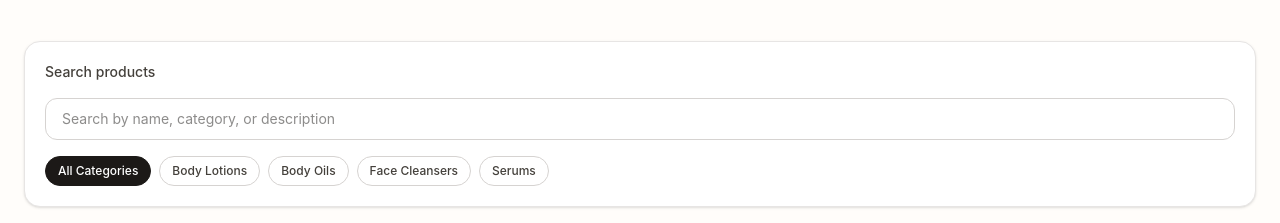
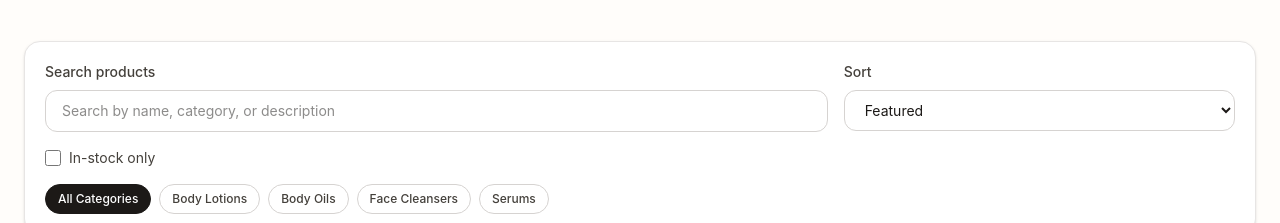
Before and after one commit to learngermanghana/timeless, a Next.js app: page /shop in a window 1280 px wide. Shown: the part 202-425 px from the top of the page. Built offline with nearby package versions, Linux system fonts and the light colour scheme; no server answers.

Commit message:
Fix Sedifex gallery sync and expand shop filters

```diff
--- a/components/shop-catalog.tsx
+++ b/components/shop-catalog.tsx
@@ -22,6 +22,8 @@ function matchesSearch(product: SedifexProduct, query: string) {
 export function ShopCatalog({ products }: ShopCatalogProps) {
   const [query, setQuery] = useState('');
   const [activeCategory, setActiveCategory] = useState(allCategoriesLabel);
+  const [stockOnly, setStockOnly] = useState(false);
+  const [sortBy, setSortBy] = useState<'featured' | 'price-low' | 'price-high' | 'name-asc'>('featured');
 
   const categories = useMemo(() => {
     const uniqueCategories = new Set(
@@ -32,18 +34,28 @@ export function ShopCatalog({ products }: ShopCatalogProps) {
   }, [products]);
 
   const filteredProducts = useMemo(() => {
-    return products.filter((product) => {
+    const matchedProducts = products.filter((product) => {
       const category = product.category?.trim() || 'Uncategorized';
       const categoryMatch = activeCategory === allCategoriesLabel || category === activeCategory;
       const queryMatch = matchesSearch(product, query.trim());
+      const stockMatch = !stockOnly || (product.stockCount ?? 0) > 0;
 
-      return categoryMatch && queryMatch;
+      return categoryMatch && queryMatch && stockMatch;
     });
-  }, [activeCategory, products, query]);
+
+    return matchedProducts.sort((a, b) => {
+      if (sortBy === 'name-asc') return a.name.localeCompare(b.name);
+      if (sortBy === 'price-low') return (a.price ?? Number.POSITIVE_INFINITY) - (b.price ?? Number.POSITIVE_INFINITY);
+      if (sortBy === 'price-high') return (b.price ?? Number.NEGATIVE_INFINITY) - (a.price ?? Number.NEGATIVE_INFINITY);
+      return 0;
+    });
+  }, [activeCategory, products, query, sortBy, stockOnly]);
 
   return (
     <div className='space-y-8'>
       <div className='space-y-4 rounded-2xl border border-stone-200 bg-white p-4 shadow-sm md:p-5'>
+        <div className='grid gap-4 md:grid-cols-[2fr_1fr]'>
+          <div className='space-y-2'>
             <label htmlFor='shop-search' className='block text-sm font-medium text-stone-700'>
               Search products
             </label>
@@ -55,6 +67,33 @@ export function ShopCatalog({ products }: ShopCatalogProps) {
               placeholder='Search by name, category, or description'
               className='w-full rounded-xl border border-stone-300 bg-white px-4 py-2.5 text-sm text-stone-900 outline-none ring-rose-200 transition focus:border-rose-400 focus:ring-2'
             />
+          </div>
+          <div className='space-y-2'>
+            <label htmlFor='shop-sort' className='block text-sm font-medium text-stone-700'>
+              Sort
+            </label>
+            <select
+              id='shop-sort'
+              value={sortBy}
+              onChange={(event) => setSortBy(event.target.value as 'featured' | 'price-low' | 'price-high' | 'name-asc')}
+              className='w-full rounded-xl border border-stone-300 bg-white px-4 py-2.5 text-sm text-stone-900 outline-none ring-rose-200 transition focus:border-rose-400 focus:ring-2'
+            >
+              <option value='featured'>Featured</option>
+              <option value='price-low'>Price: Low to High</option>
+              <option value='price-high'>Price: High to Low</option>
+              <option value='name-asc'>Name: A to Z</option>
+            </select>
+          </div>
+        </div>
+        <label className='inline-flex items-center gap-2 text-sm text-stone-700'>
+          <input
+            type='checkbox'
+            checked={stockOnly}
+            onChange={(event) => setStockOnly(event.target.checked)}
+            className='h-4 w-4 rounded border-stone-300 text-stone-900 focus:ring-rose-300'
+          />
+          In-stock only
+        </label>
         <div className='flex flex-wrap gap-2'>
           {categories.map((category) => {
             const isActive = category === activeCategory;
--- a/lib/sedifex.ts
+++ b/lib/sedifex.ts
@@ -38,6 +38,19 @@ async function sedifexFetch<T>(endpoint: string): Promise<T | null> {
   return (await response.json()) as T;
 }
 
+async function sedifexFetchMany<T>(endpoints: string[]): Promise<T | null> {
+  for (const endpoint of endpoints) {
+    try {
+      const result = await sedifexFetch<T>(endpoint);
+      if (result) return result;
+    } catch {
+      continue;
+    }
+  }
+
+  return null;
+}
+
 function normalizePromoRecord(raw: unknown): SedifexPromo | null {
   if (!raw || typeof raw !== 'object') return null;
 
@@ -67,7 +80,12 @@ function normalizeGalleryItems(raw: unknown): SedifexGalleryItem[] {
   return raw.reduce<SedifexGalleryItem[]>((items, item) => {
     if (!item || typeof item !== 'object') return items;
     const record = item as Record<string, unknown>;
-    const url = typeof record.url === 'string' ? record.url : undefined;
+    const mediaRecord = record.media && typeof record.media === 'object' ? (record.media as Record<string, unknown>) : null;
+    const url =
+      (typeof record.url === 'string' ? record.url : undefined) ??
+      (typeof record.imageUrl === 'string' ? record.imageUrl : undefined) ??
+      (typeof record.image === 'string' ? record.image : undefined) ??
+      (mediaRecord && typeof mediaRecord.url === 'string' ? mediaRecord.url : undefined);
     if (!url) return items;
 
     items.push({
@@ -127,8 +145,16 @@ export async function getSedifexPromo() {
 
 export async function getSedifexGallery() {
   try {
-    const result = await sedifexFetch<IntegrationGalleryResponse>('/integrationGallery');
-    const gallery = normalizeGalleryItems(result?.gallery);
+    const result = await sedifexFetchMany<IntegrationGalleryResponse | SedifexGalleryItem[]>([
+      '/integrationGallery',
+      '/v1IntegrationGallery'
+    ]);
+    const galleryPayload = Array.isArray(result)
+      ? result
+      : result && typeof result === 'object' && 'gallery' in result
+        ? result.gallery
+        : [];
+    const gallery = normalizeGalleryItems(galleryPayload);
     if (!gallery.length) return fallbackGallery;
 
     return gallery
```
Lines whose indentation alone changed are shown as unchanged.
